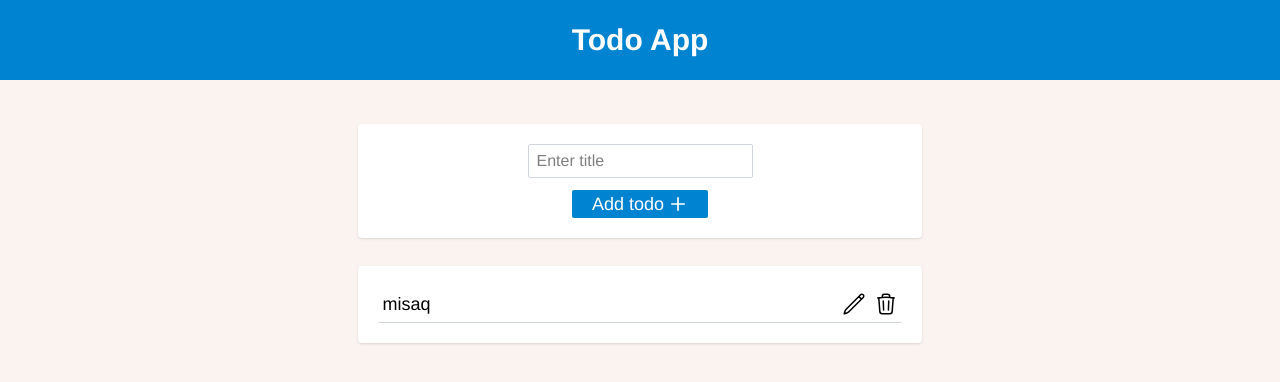
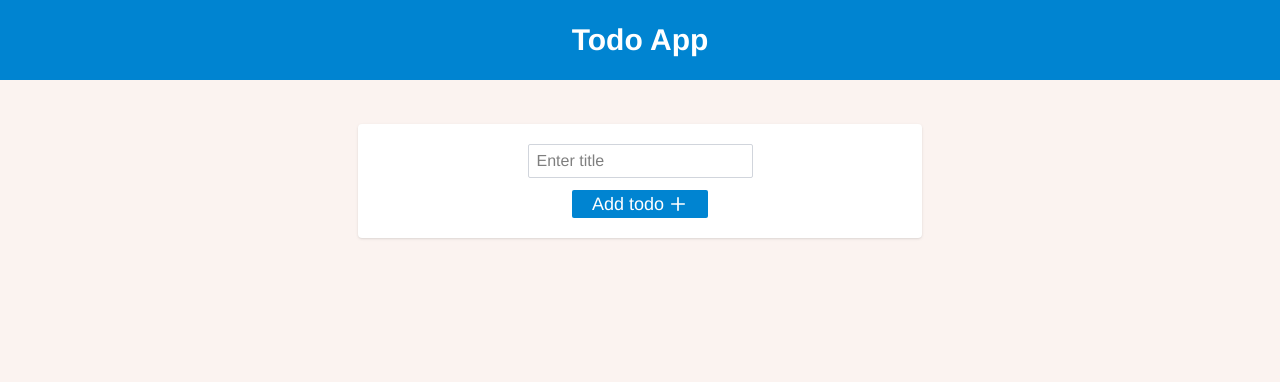
Before and after one commit to MisaqArtist7/todo-list, a React (Vite) app: page / in a window 1280 px wide. Shown: the top 382 px of the page. Built offline with nearby package versions, Linux system fonts and the light colour scheme.

Commit message:
refactore data types

```diff
--- a/src/App.tsx
+++ b/src/App.tsx
@@ -13,34 +13,42 @@ const App: React.FC = () => {
     };
   }, []);
 
-  const [inputValue, setInputValue] = useState('')
-  const inputHandler = (e: { target: { value: string; }; })=> {
-    setInputValue(e.target.value)
+  interface Todo {
+    id: number;
+    title: string;
+    isComplete: boolean;
   }
 
-  const [todos, setTodos] = useState([
-    {
+  const [inputValue, setInputValue] = useState<string>("");
+  const [todos, setTodos] = useState<Todo[]>([]);
+
+  // 3) هندلرِ تغییرِ input
+  const inputHandler = (e: React.ChangeEvent<HTMLInputElement>) => {
+    setInputValue(e.target.value);
+  };
+
+  // 4) هندلرِ ارسال فرم
+  const submitHandler = (e: React.FormEvent<HTMLFormElement>) => {
+    e.preventDefault();
+
+    const trimmed = inputValue.trim();
+    if (trimmed === "") return;
+
+    const newTodo: Todo = {
       id: Date.now(),
-      title:'misaq',
-      isCompelete: false,
-    }
-  ])
+      title: trimmed,
+      isComplete: false,
+    };
 
-  const submitHandler = (e) => {
-    e.preventDefault()
-    const newArray = {
-      id: Date.now(),
-      title: inputValue,
-      isCompelete:false
-    }
-    setInputValue('')
-    setTodos((prevState) => [...prevState, newArray])
-  }
+    setTodos((prev) => [...prev, newTodo]);
+    setInputValue("");
+  };
 
   const removeItem = (id: number) => {
-    const deleteTodo = todos.filter((todo) => todo.id !== id)
-    setTodos(deleteTodo)
-  }
+    setTodos((prev) => prev.filter((todo) => todo.id !== id));
+  };
+
+
   return (
     <>
       <header className="flex-row-center bg-sky-600 h-20 text-white">
@@ -61,7 +69,7 @@ const App: React.FC = () => {
       </div>
 
       <div className='flex-row-center'>
-        <div className='w-[44%] bg-white flex-col-center p-5 rounded shadow gap-3'>
+        <div className={`w-[44%] flex-col-center p-5 rounded ${todos.length > 0 ? 'bg-white shadow' : ''} gap-3`}>
           {/* todo list */}
           {todos.map((todo) => (
           <div className='flex items-center justify-between border-b border-b-gray-300 w-full p-1 rounded-xs'>
--- a/src/index.css
+++ b/src/index.css
@@ -21,4 +21,8 @@
     justify-content: center;
     align-items: center;
   }
+  input:focus, button:focus{
+    outline: none;
+    border: inherit;
+  }
 }
```
